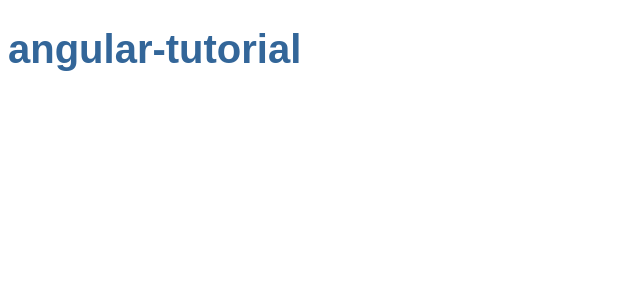
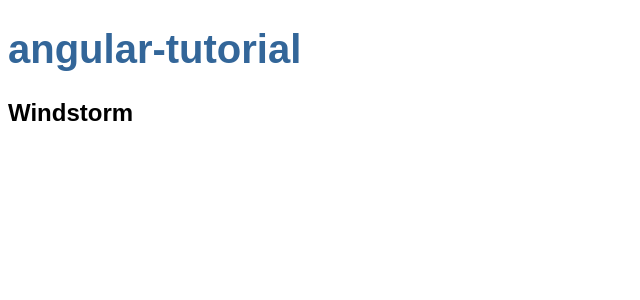
Before and after one commit to KoseiImai/angular-tutorial, an Angular app: page / in a window 1280 px wide. Shown: the top 300 px of the page, without its empty margins (0-640 px from the left). Built offline with nearby package versions, Linux system fonts and the light colour scheme.

Commit message:
heroesCommponentの編集

```diff
--- a/src/app/app.component.html
+++ b/src/app/app.component.html
@@ -1 +1,2 @@
 <h1>{{ title }}</h1>
+<app-heroes></app-heroes>
--- a/src/app/heroes/heroes.component.html
+++ b/src/app/heroes/heroes.component.html
@@ -1 +1 @@
-<p>heroes works!</p>
+<h2>{{ hero }}</h2>
--- a/src/app/heroes/heroes.component.ts
+++ b/src/app/heroes/heroes.component.ts
@@ -12,4 +12,6 @@ export class HeroesComponent implements OnInit {
   ngOnInit(): void {
   }
 
+  hero = 'Windstorm';
+
 }
```
